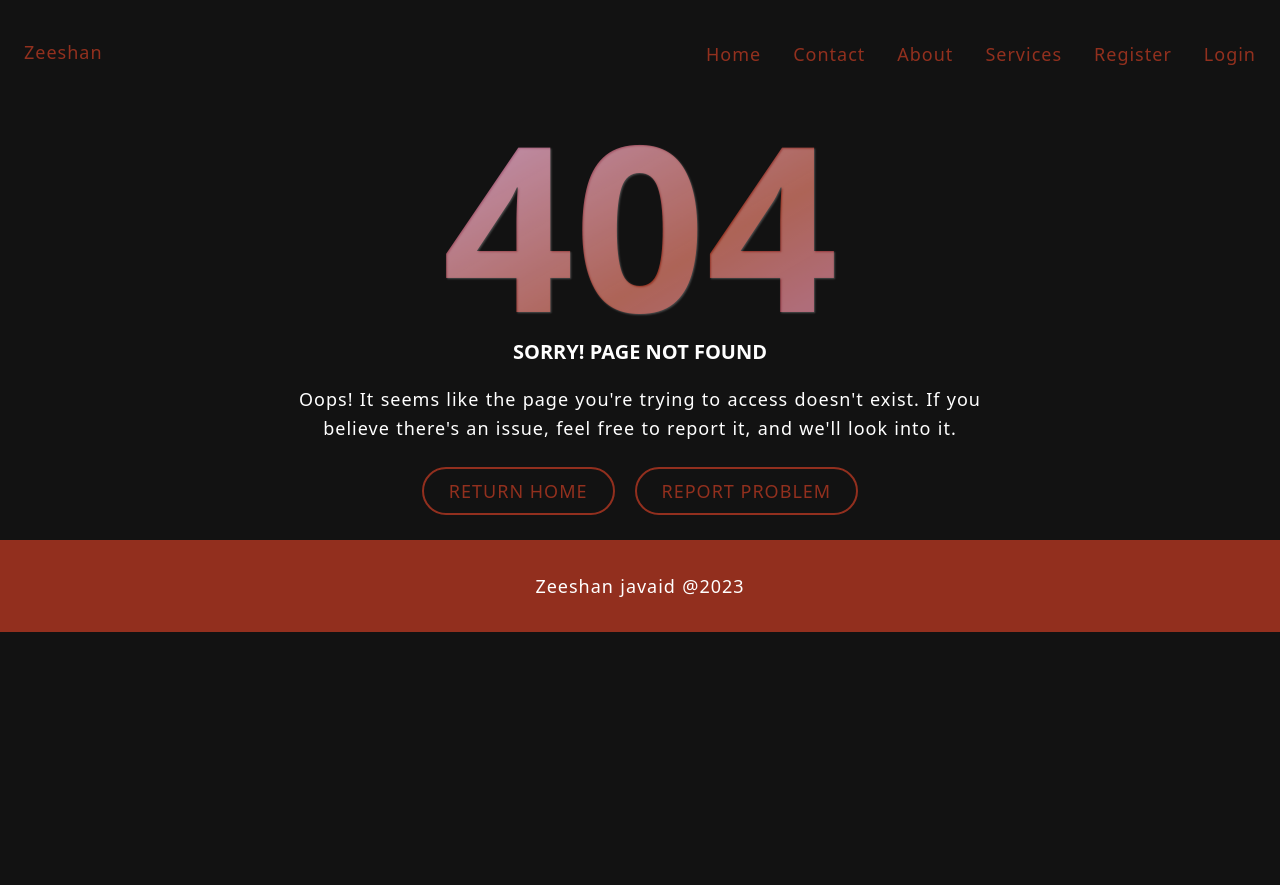
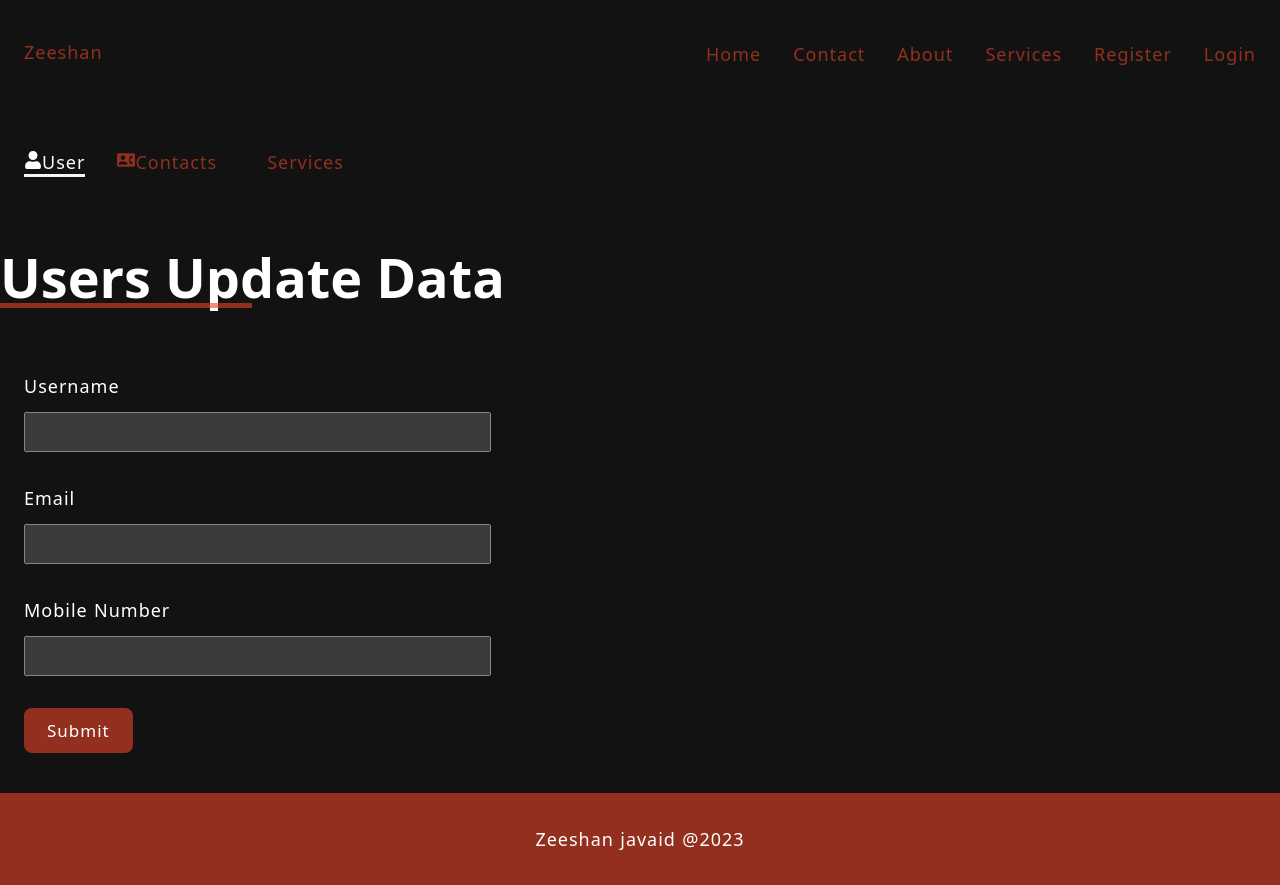
Before and after one commit to zeeshanjavaid568/mernstackwithdashboard, a React (Vite) app in the folder client/: page /admin/users/1/edit in a window 1280 px wide. Before the commit the page ends 800 px from the top, so only its background shows below. Built offline with nearby package versions, Linux system fonts and the light colour scheme; no server answers; some icons are missing.

Commit message:
get single user data and for update data in frontend

```diff
--- a/client/src/App.jsx
+++ b/client/src/App.jsx
@@ -14,6 +14,7 @@
 import Admin_Users from "./pages/Admin_Users";
 import Admin_Contacts from "./pages/Admin_Contacts";
 import Admin_Services from "./pages/Admin_Services";
+import Admin_Update from "./pages/Admin_Update";
 
 function App() {
   return (
@@ -31,8 +32,10 @@
         {/* //TODO: Admin Panel Nested Routes */}
         <Route path="/admin" element={<AdminLayout />}>
           <Route path="users" element={<Admin_Users />} />
+          <Route path="users/:id/edit" element={<Admin_Update />} />
           <Route path="contacts" element={<Admin_Contacts />} />
           <Route path="services" element={<Admin_Services />} />
+
         </Route>
       </Routes>
       <Footer />
--- /dev/null
+++ b/client/src/pages/Admin_Update.jsx
@@ -0,0 +1,111 @@
+import { useEffect, useState } from "react";
+import { useParams } from "react-router-dom";
+import { useAuth } from "../store/auth";
+
+const Admin_Update = () => {
+  const [data, setData] = useState({
+    username: "",
+    email: "",
+    phone: "",
+  });
+
+  const params = useParams();
+  const { authorizationToken } = useAuth();
+
+  //TODO: SINGLE USER GET API USED
+  const getSingleUserData = async () => {
+    try {
+      const response = await fetch(
+        `http://localhost:5000/api/admin/users/${params.id}`,
+        {
+          method: "GET",
+          headers: { Authorization: authorizationToken },
+        }
+      );
+      const data = await response.json();
+      console.log(
+        "🚀 ~ file: Admin_Update.jsx:36 ~ getSingleUserData ~ data:",
+        data
+      );
+      setData(data);
+    } catch (error) {
+      console.log(`Admin delete User Error: ${error}`);
+    }
+  };
+
+//   const handleInput = (e) => {
+//     let name = e.target.value;
+//     let value = e.target.value;
+
+//     setData({
+//       ...data,
+//       [name]: value,
+//     });
+//   };
+
+  useEffect(() => {
+    getSingleUserData();
+  }, []);
+
+  return (
+    <>
+      <section className="section-contact">
+        <div className="contact-content container">
+          <h1 className="main-heading"> Users Update Data </h1>
+        </div>
+        {/* contact page main  */}
+        <div className="container grid grid-two-cols">
+          {/* contact form content actual  */}
+          <section className="section-form">
+            <form>
+              <div>
+                <label htmlFor="username">username</label>
+                <input
+                  type="text"
+                  name="username"
+                  id="username"
+                  autoComplete="off"
+                  value={data.username}
+                //   onChange={handleInput}
+                  required
+                />
+              </div>
+
+              <div>
+                <label htmlFor="email">email</label>
+                <input
+                  type="email"
+                  name="email"
+                  id="email"
+                  autoComplete="off"
+                  value={data.email}
+                //   onChange={handleInput}
+                  required
+                />
+              </div>
+
+              <div>
+                <label htmlFor="phone"> Mobile Number </label>
+                <input
+                  type="number"
+                  name="phone"
+                  id="phone"
+                  autoComplete="off"
+                  value={data.phone}
+                //   onChange={handleInput}
+                  required
+                />
+              </div>
+
+              <div>
+                <button type="submit">submit</button>
+              </div>
+            </form>
+          </section>
+        </div>
+      </section>
+    </>
+  );
+};
+
+export default Admin_Update;
--- a/client/src/pages/Admin_Users.jsx
+++ b/client/src/pages/Admin_Users.jsx
@@ -78,17 +78,16 @@
                     <td> {usersData.email} </td>
                     <td> {usersData.phone} </td>
                     <td>
+                      <button>
                       <Link to={`/admin/users/${usersData._id}/edit`}>
-                        {" "}
-                        Edit{" "}
+                        Edit
                       </Link>
+                      </button>
                     </td>
                     <td>
-                      {" "}
                       <button onClick={() => deleteUser(usersData._id)}>
-                        {" "}
-                        Delete{" "}
-                      </button>{" "}
+                        Delete
+                      </button>
                     </td>
                   </tr>
                 );
```
